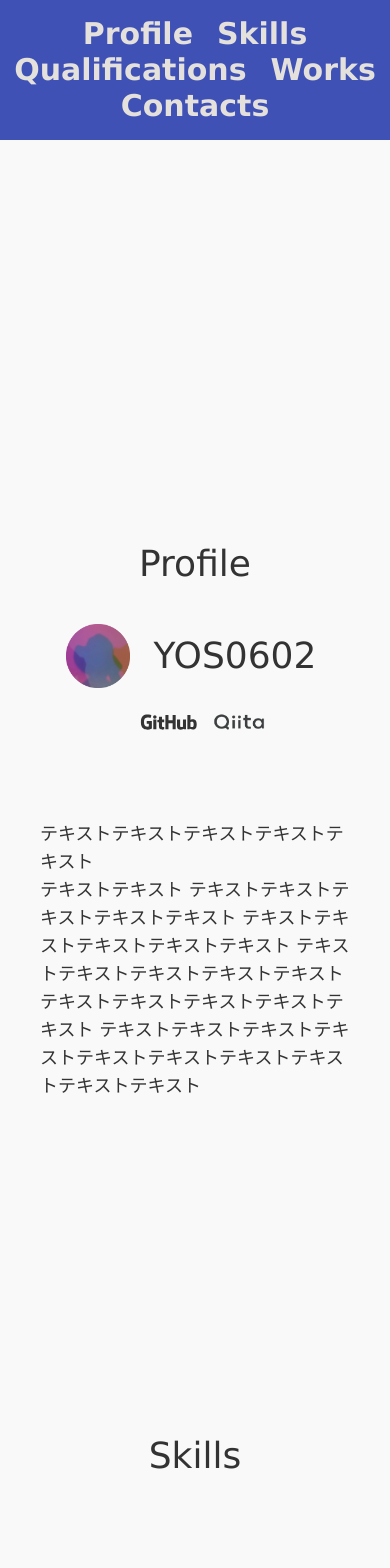
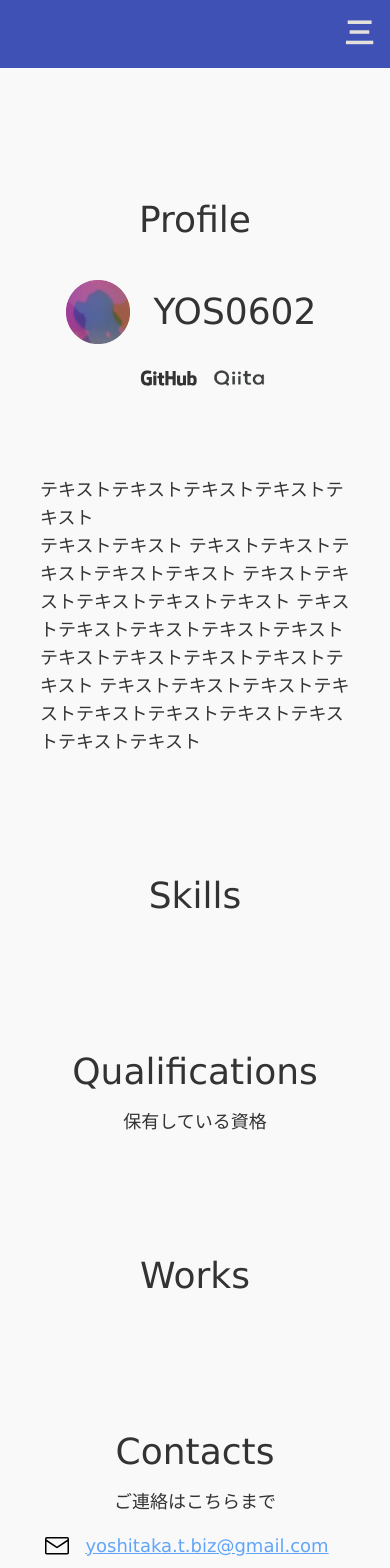
Before and after one commit to YOS0602/myportfolio, a Next.js app: page / in a window 390 px wide. Shown: the top 1568 px of the page. Built offline with nearby package versions, Linux system fonts and the light colour scheme.

Commit message:
navbarのレスポンシブ対応

```diff
--- a/src/components/navbar/navbar.tsx
+++ b/src/components/navbar/navbar.tsx
@@ -1,26 +1,81 @@
 import Link from 'next/link'
+import { useEffect, useRef, useState } from 'react'
+import { useWindowSize } from 'hooks/useWindowSize'
 
 export const Navbar = (): JSX.Element => {
   // scroll See https://stackoverflow.com/questions/68589788/nextjs-link-to-scroll-to-a-section-in-same-page
+  const navMenus = [
+    { href: '#section-profile', name: 'Profile' },
+    { href: '#section-skills', name: 'Skills' },
+    { href: '#section-qualifications', name: 'Qualifications' },
+    { href: '#section-works', name: 'Works' },
+    { href: '#section-contacts', name: 'Contacts' },
+  ]
+
+  const [showNavbar, setShowNavbar] = useState<boolean>(false) // ハンバーガーメニューを表示するかしないか
+  const [openNavbar, setOpenNavbar] = useState<boolean>(false) // ハンバーガメニューを開くか
+  const aTagRef = useRef<HTMLAnchorElement>(null)
+
+  /**
+   * Navbar上のボタンをクリックされたら、ハンバーガーメニューの表示/非表示を切り替えるためのstateを反転させる
+   */
+  const onclickNavbarButton = () => {
+    setOpenNavbar(!openNavbar)
+  }
+
+  /**
+   * ハンバーガーメニューを閉じるためにstateを更新する
+   */
+  const closeNavbar = () => {
+    if (openNavbar) setOpenNavbar(false)
+  }
+
+  // 画面横幅を取得
+  const { width } = useWindowSize()
+
+  // コンポーネント作成、更新時に画面横幅サイズを取得して、ハンバーガーメニューを出すか分岐
+  useEffect(() => {
+    // 横幅が十分あれば、リンクをハンバーガメニューではなくflexで表示する
+    if (1280 <= width) {
+      setShowNavbar(false)
+    } else {
+      setShowNavbar(true)
+    }
+  }, [width])
+
+  const NavList: JSX.Element = (
+    <div className="flex flex-col flex-wrap xl:flex-row justify-center">
+      {navMenus.map((menu) => (
+        <Link href={menu.href} key={menu.name} scroll={false}>
+          <a
+            ref={aTagRef}
+            className="px-3 my-8 xl:my-0 hover:underline decoration-c2 hover:decoration-4"
+            onClick={closeNavbar}
+          >
+            {menu.name}
+          </a>
+        </Link>
+      ))}
+    </div>
+  )
+
+  // メニューオープン時はスクリーンの大きさに縦幅をfitさせて縦スクロールをできるようにし、透過させる
   return (
-    <header className="fixed w-full text-center font-bold bg-c1 text-c5 py-4 z-40">
-      <div className="flex flex-wrap flex-row text-3xl justify-center">
-        <Link href="#section-profile" scroll={false}>
-          <a className="px-3 hover:underline decoration-c2 hover:decoration-4">Profile</a>
-        </Link>
-        <Link href="#section-skills" scroll={false}>
-          <a className="px-3 hover:underline decoration-c2 hover:decoration-4">Skills</a>
-        </Link>
-        <Link href="#section-qualifications" scroll={false}>
-          <a className="px-3 hover:underline decoration-c2 hover:decoration-4">Qualifications</a>
-        </Link>
-        <Link href="#section-works" scroll={false}>
-          <a className="px-3 hover:underline decoration-c2 hover:decoration-4">Works</a>
-        </Link>
-        <Link href="#section-contacts" scroll={false}>
-          <a className="px-3 hover:underline decoration-c2 hover:decoration-4">Contacts</a>
-        </Link>
-      </div>
+    <header
+      className={`fixed w-full ${
+        openNavbar ? 'h-screen opacity-95' : ''
+      } text-center font-bold bg-c1 text-c5 text-3xl py-4 z-40 overflow-y-scroll`}
+    >
+      {showNavbar ? (
+        <div>
+          <div className="mr-4 text-right" onClick={onclickNavbarButton}>
+            {openNavbar ? 'X' : '三'}
+          </div>
+          {openNavbar && NavList}
+        </div>
+      ) : (
+        NavList
+      )}
     </header>
   )
 }
--- /dev/null
+++ b/src/hooks/useWindowSize.ts
@@ -0,0 +1,27 @@
+// See https://qiita.com/developanda/items/c27843a95c4ae0878fbe
+import { useEffect, useState } from 'react'
+
+export const useWindowSize = () => {
+  const [windowSize, setWindowSize] = useState({
+    width: 0,
+    height: 0,
+  })
+
+  useEffect(() => {
+    if (typeof window !== 'undefined') {
+      const handleResize = () => {
+        setWindowSize({
+          width: window.innerWidth,
+          height: window.innerHeight,
+        })
+      }
+
+      window.addEventListener('resize', handleResize)
+      handleResize()
+      return () => window.removeEventListener('resize', handleResize)
+    } else {
+      return
+    }
+  }, [])
+  return windowSize
+}
--- a/src/pages/index.tsx
+++ b/src/pages/index.tsx
@@ -8,7 +8,7 @@ import { Contacts } from '@/components/contacts/contacts'
 
 const Home: NextPageWithLayout = () => {
   return (
-    <div className="bg-cbg text-nice-gray py-52 sm:py-40 md:py-20">
+    <div className="bg-cbg text-nice-gray py-20">
       <div className="container text-center text-lg">
         <Head>
           <title>YOS0602</title>
@@ -16,39 +16,36 @@ const Home: NextPageWithLayout = () => {
           <link rel="icon" href="/favicon.png" />
         </Head>
 
-        <div className="my-44">
-          <h1 id="section-profile" className="text-4xl md:text-6xl pt-40 pb-4 md:pb-20 md:pt-20">
+        <div className="my-10 md:my-44">
+          <h1 id="section-profile" className="text-4xl md:text-6xl pt-20 pb-4 md:pb-20">
             Profile
           </h1>
           <Profile />
         </div>
 
-        <div className="my-44">
-          <h1 id="section-skills" className="text-4xl md:text-6xl pt-40 pb-4 md:pb-20 md:pt-20">
+        <div className="my-10 md:my-44">
+          <h1 id="section-skills" className="text-4xl md:text-6xl pt-20 pb-4 md:pb-20">
             Skills
           </h1>
           {/* <Skill /> */}
         </div>
 
-        <div className="my-44">
-          <h1
-            id="section-qualifications"
-            className="text-4xl md:text-6xl pt-40 pb-4 md:pb-20 md:pt-20"
-          >
+        <div className="my-10 md:my-44">
+          <h1 id="section-qualifications" className="text-4xl md:text-6xl pt-20 pb-4 md:pb-20">
             Qualifications
           </h1>
           <Qualifications />
         </div>
 
-        <div className="my-44">
-          <h1 id="section-works" className="text-4xl md:text-6xl pt-40 pb-4 md:pb-20 md:pt-20">
+        <div className="my-10 md:my-44">
+          <h1 id="section-works" className="text-4xl md:text-6xl pt-20 pb-4 md:pb-20">
             Works
           </h1>
           {/* <Works /> */}
         </div>
 
-        <div className="my-44">
-          <h1 id="section-contacts" className="text-4xl md:text-6xl pt-40 pb-4 md:pb-20 md:pt-20">
+        <div className="my-10 md:my-44">
+          <h1 id="section-contacts" className="text-4xl md:text-6xl pt-20 pb-4 md:pb-20">
             Contacts
           </h1>
           <Contacts />
--- a/tailwind.config.js
+++ b/tailwind.config.js
@@ -6,11 +6,11 @@ module.exports = {
       center: true,
       padding: {
         DEFAULT: '2rem',
-        sm: '4rem',
-        md: '7rem',
-        lg: '12rem',
-        xl: '12rem',
-        '2xl': '14rem',
+        sm: '4rem', // 640px~
+        md: '7rem', // 768px~
+        lg: '12rem', // 1024px~
+        xl: '12rem', // 1280px~
+        '2xl': '14rem', // 1536px~
       },
     },
     extend: {
```
Also changed, not shown: 1 other file (tests, documents, lock files or other folders).
